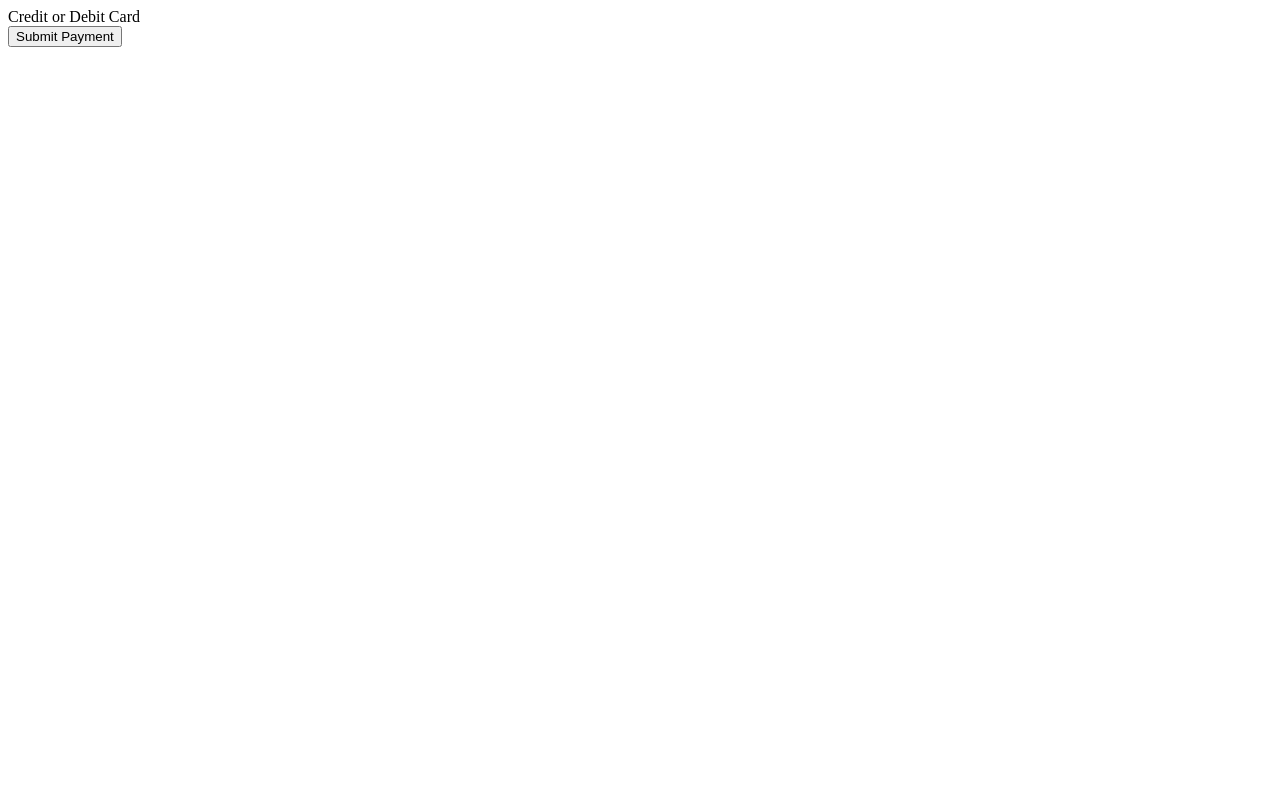
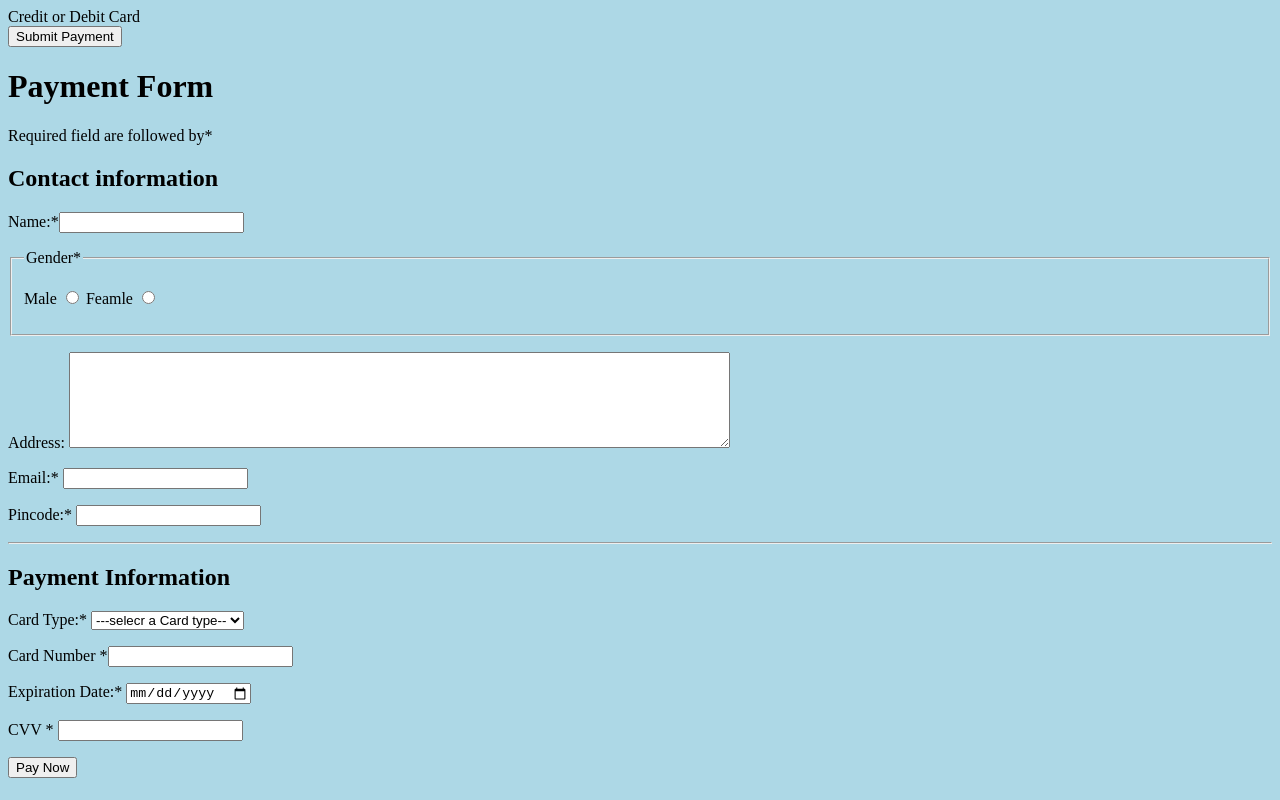
Before and after one commit to messug/messug.github.io-index.html, a website: page truck-project-pay/ppp.html in a window 1280 px wide. Drawn offline with Linux system fonts and the light colour scheme.

Commit message:
modified code

```diff
--- a/truck-project-pay/ppp.html
+++ b/truck-project-pay/ppp.html
@@ -11,3 +11,47 @@
 
   <button type="submit">Submit Payment</button>
 </form>
+<script src="truck-project-pay/app.js"></script>
+<!DOCTYPE>
+<html>
+  <head>
+    <title>Payment Form</title>
+  </head>
+  <body bgcolor="lightblue">
+    <form>
+      <h1>Payment Form</h1>
+      <p>Required field are followed by*</p>
+      <h2>Contact information</h2>
+      <p>Name:*<input type="text" name="name" required=""></p>
+      <fieldset>
+        <legend>Gender*</legend>
+      <p>
+        Male <input type="radio" name="gender" id="male" required="">
+        Feamle <input type="radio" name="gender" id="Feamle" required="">
+        </p>
+        </fieldset>
+    <p>Address: <textarea name="address" id="address" rows="6" cols="80"></textarea></p>
+     <p>Email:* <input type="email" name="email" id="email" value="" required="" /></p>
+     <p>Pincode:* <input type="number" name="pincode" id="pincode" value="" required="" /></p>
+    <hr>
+    <h2>Payment Information</h2>
+    <p>Card Type:*
+      <select name="card_type" id="card_type" required="">
+        <option value="">---selecr a Card type--</option>
+        <option value="visa">Visa</option>
+        <option value="rupy">Rupay</option>
+        <option value="master card">Master Card</option>
+      </select>
+    </p>
+    <p>
+      Card Number *<input type="number" name="card Number" id="Card Number" required="">
+    </p>
+    <p>
+      Expiration Date:* <input type="date" name="exp_date" id="exp_date" required="">
+    </p>
+    <p>
+      CVV * <input type="password" name="CVV" id="CVV" required="">
+    </p>
+    <input type="submit" name="" id="" value="Pay Now" />
+
+    </form>
```
Also changed, not shown: truck1.html (+48 -4 lines).
